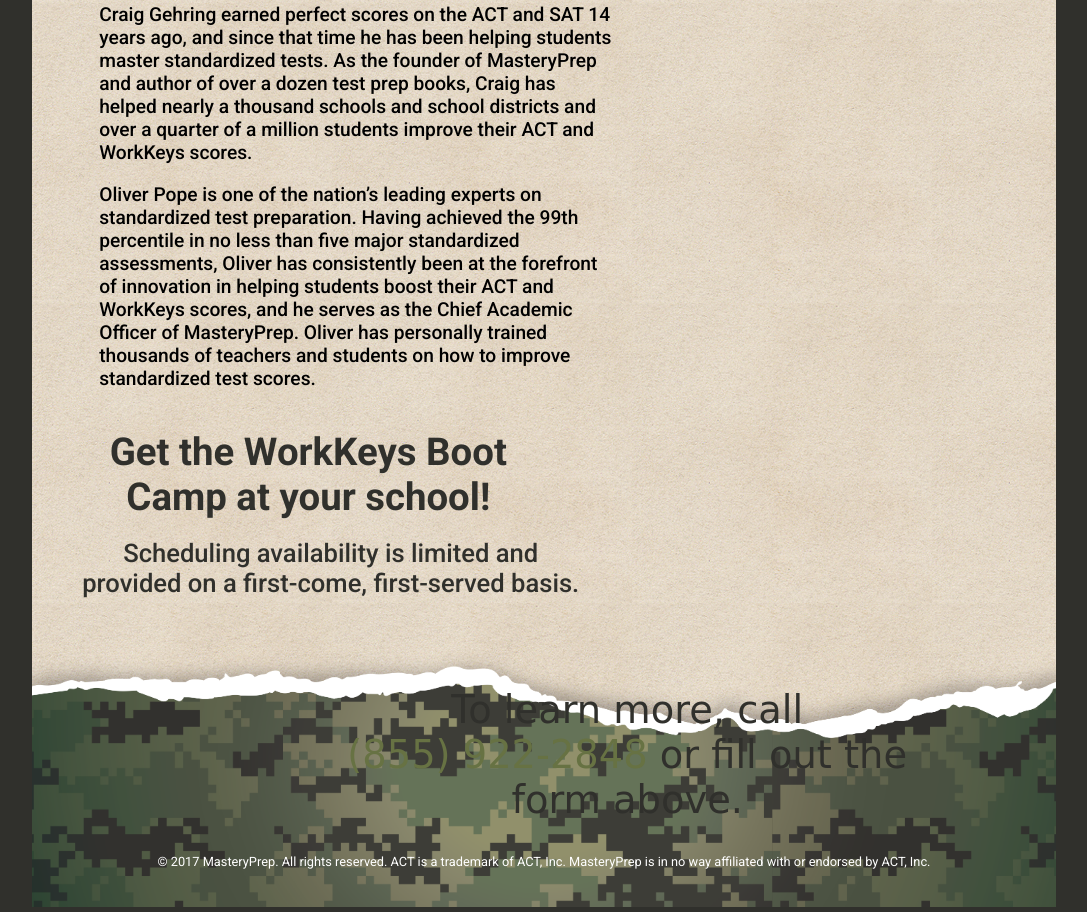
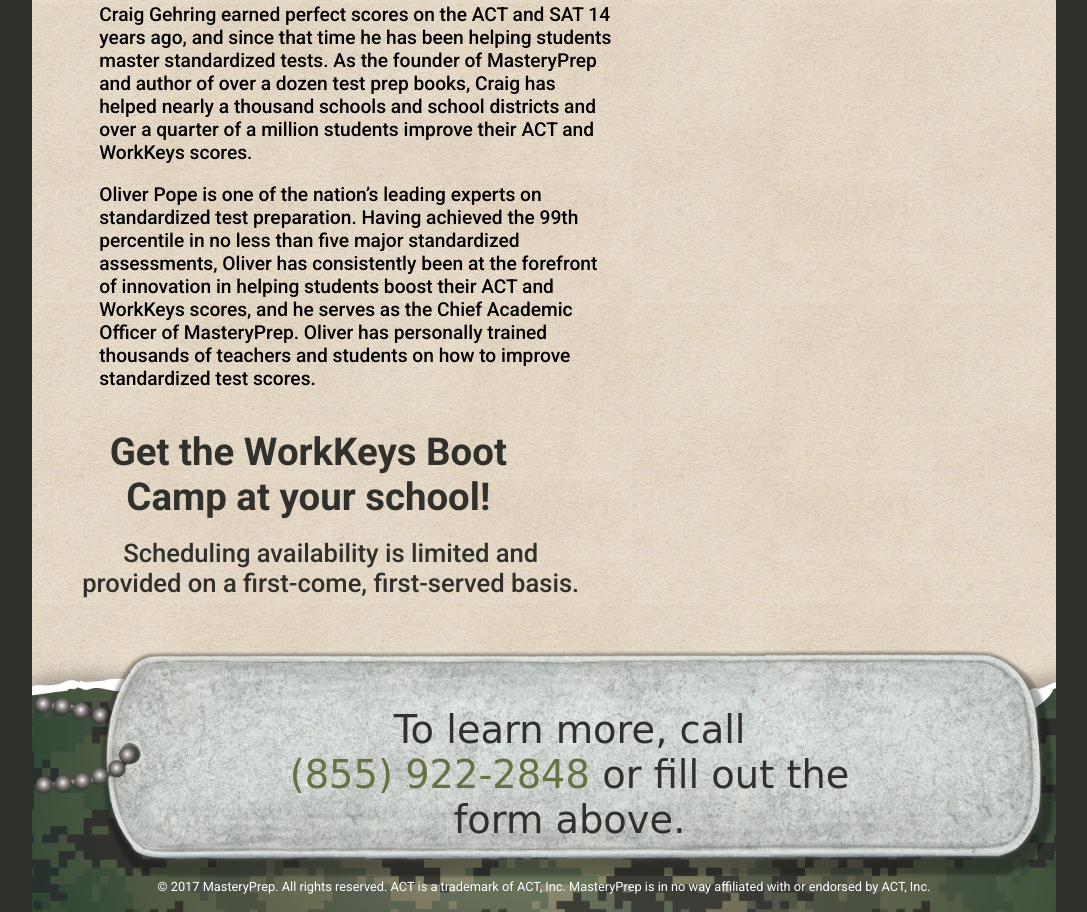
Before and after one commit to ecbroussard/workkeysbootcamp, a plain HTML site: page index.html in a window 1280 px wide. Shown: the part 1197-2109 px from the top of the page, without its empty margins (96-1183 px from the left). Drawn offline with Linux system fonts and the light colour scheme; a script that the page names is missing; a web font is replaced by a local one.

Commit message:
fix dogtag on desktop site and add sample link

```diff
--- a/index.html
+++ b/index.html
@@ -18,7 +18,7 @@
 				<img id="logovertical" class="wkbclogo" src="images/wkbclogo-vertical.png" alt="WorkKeys Boot Camp" title="WorkKeys Boot Camp">
 				<img id="logohorizontal" class="wkbclogo" src="images/wkbclogo-horizontal.png" alt="WorkKeys Boot Camp" title="WorkKeys Boot Camp">
 			<h1>Now booking for the 2016-17 school year!</h1>
-				<a href="https://www.google.com">
+				<a href="images/WorkKeysBCSample.pdf">
 					<img id="wkbc3d" src="images/wkbc3d.png" alt="WorkKeys Boot Camp book" title="WorkKeys Boot Camp book">
 				</a>
 			</section>
--- a/styles/workkeysstyles.css
+++ b/styles/workkeysstyles.css
@@ -263,7 +263,7 @@ a {
 		background-size: 100%;
 		background-repeat: no-repeat;
 		clear: both;
-		padding-bottom: 2em;
+		padding-bottom: .25em;
 	}
 
 	#mplogo {
@@ -291,18 +291,17 @@ a {
 
 	#dogtag p {
 		font-size: 3vw;
-		height: 4em;
-		margin-left: 7.5em;
+		height: 4.5em;
+		margin-left: 6em;
 		width: 60%;
-		margin-bottom: 0;
+		padding-top: 1.5em;
 	}
 
 	#disclaimer {
 		font-size: 1vw;
 		padding: 0;
+		margin-top: -3em;
+		margin-bottom: 1em;
 	}
 
-	#dogtag {
-		background-image: url(../images/dogtagdt.png);
-	}
 }
```
Also changed, not shown: images/headerbackground.svg (deleted), 2 other files.
